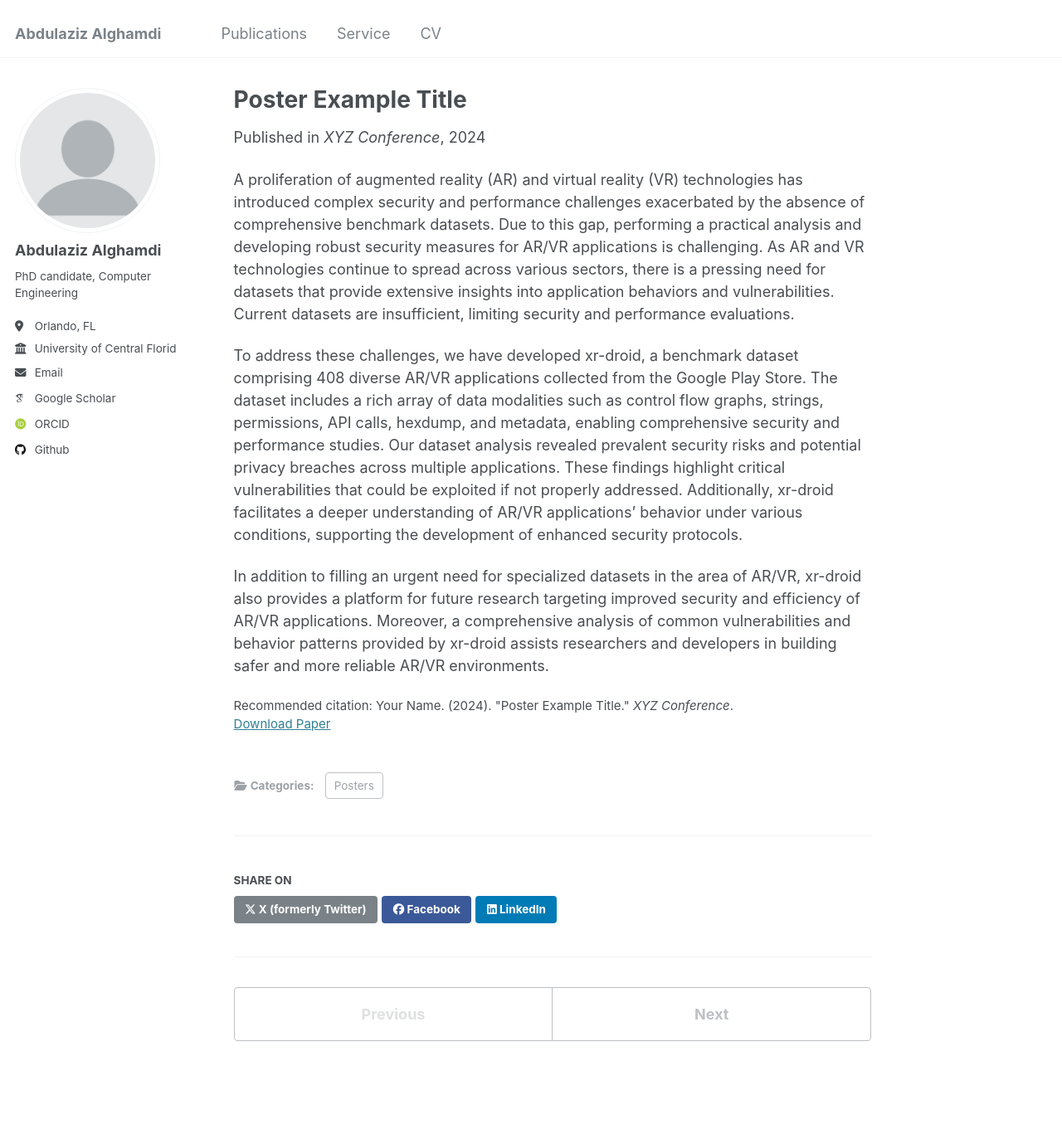
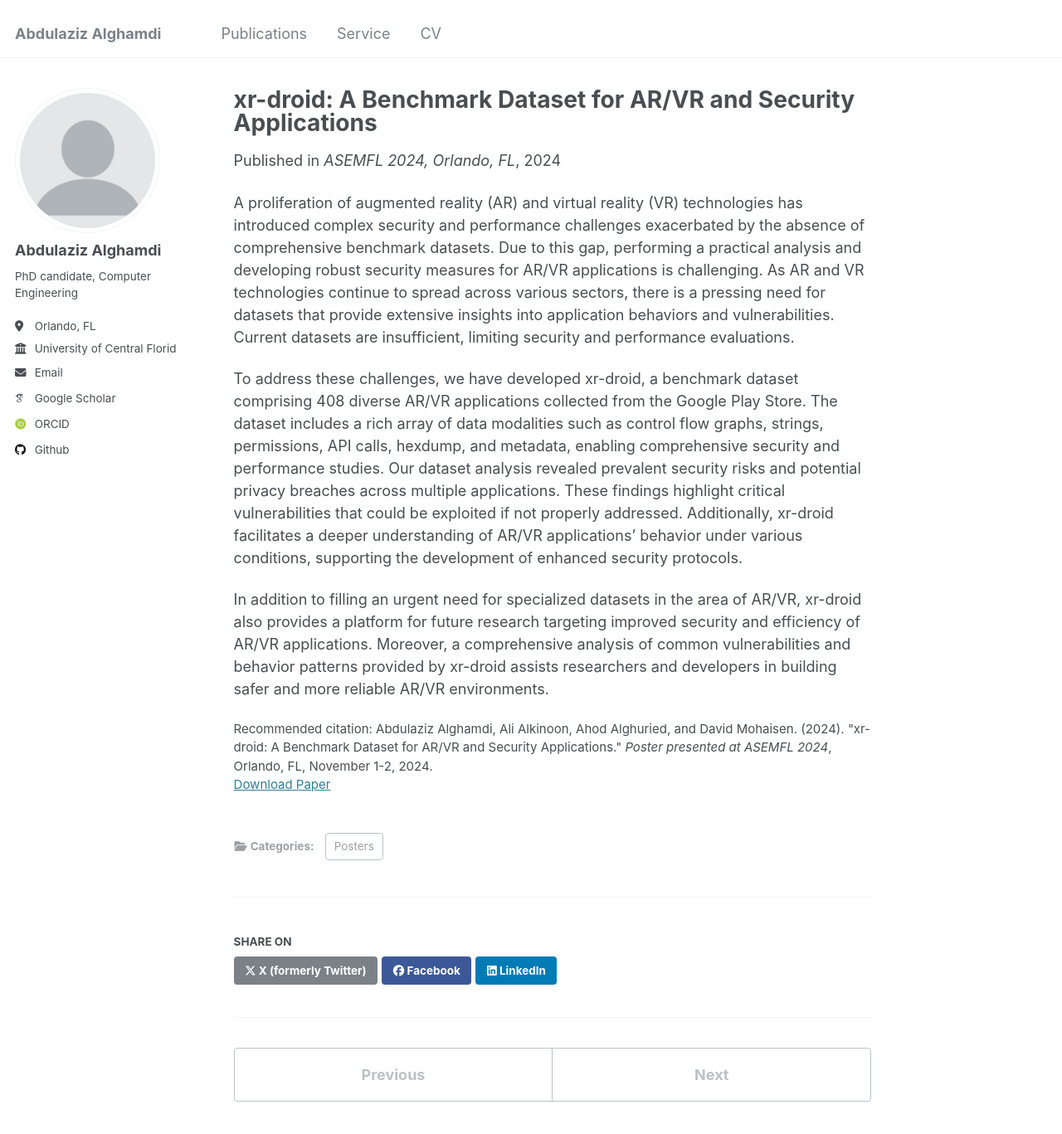
Before and after one commit to Eamna/eamna.github.io, a Jekyll site: the page built from _publications/poster.md, in a window 1280 px wide and 1400 px high. Shown: the top 1367 px of the window at 83% size. Built offline with Jekyll 4.4.1, drawn with Linux system fonts in a browser that asks for light colours; some web fonts are replaced.

Commit message:
Update poster.md

```diff
--- a/_publications/poster.md
+++ b/_publications/poster.md
@@ -1,13 +1,13 @@
 ---
-title: "Poster Example Title"
+title: "xr-droid: A Benchmark Dataset for AR/VR and Security Applications"
 collection: publications
 category: Posters
-permalink: /publication/2024-01-01-poster-title
-excerpt: 'This poster was presented at XYZ conference.'
-date: 2024-01-01
-venue: 'XYZ Conference'
-paperurl: ''
-citation: 'Your Name. (2024). &quot;Poster Example Title.&quot; <i>XYZ Conference</i>.'
+permalink: /publication/2024-11-01-xr-droid-poster
+excerpt: 'This poster introduces xr-droid, a benchmark dataset for analyzing AR/VR applications on Android platforms, focusing on security and performance insights.'
+date: 2024-11-01
+venue: 'ASEMFL 2024, Orlando, FL'
+paperurl: 'https://docs.google.com/presentation/d/1LmBL5YJXJ_li47AZEprkbOco6BeYMYFO/edit?usp=sharing&ouid=102312982814356290884&rtpof=true&sd=true'
+citation: 'Abdulaziz Alghamdi, Ali Alkinoon, Ahod Alghuried, and David Mohaisen. (2024). &quot;xr-droid: A Benchmark Dataset for AR/VR and Security Applications.&quot; <i>Poster presented at ASEMFL 2024</i>, Orlando, FL, November 1-2, 2024.'
 ---
 
 A proliferation of augmented reality (AR) and virtual reality (VR) technologies has introduced complex security and performance challenges exacerbated by the absence of comprehensive benchmark datasets. Due to this gap, performing a practical analysis and developing robust security measures for AR/VR applications is challenging. As AR and VR technologies continue to spread across various sectors, there is a pressing need for datasets that provide extensive insights into application behaviors and vulnerabilities. Current datasets are insufficient, limiting security and performance evaluations.
```
